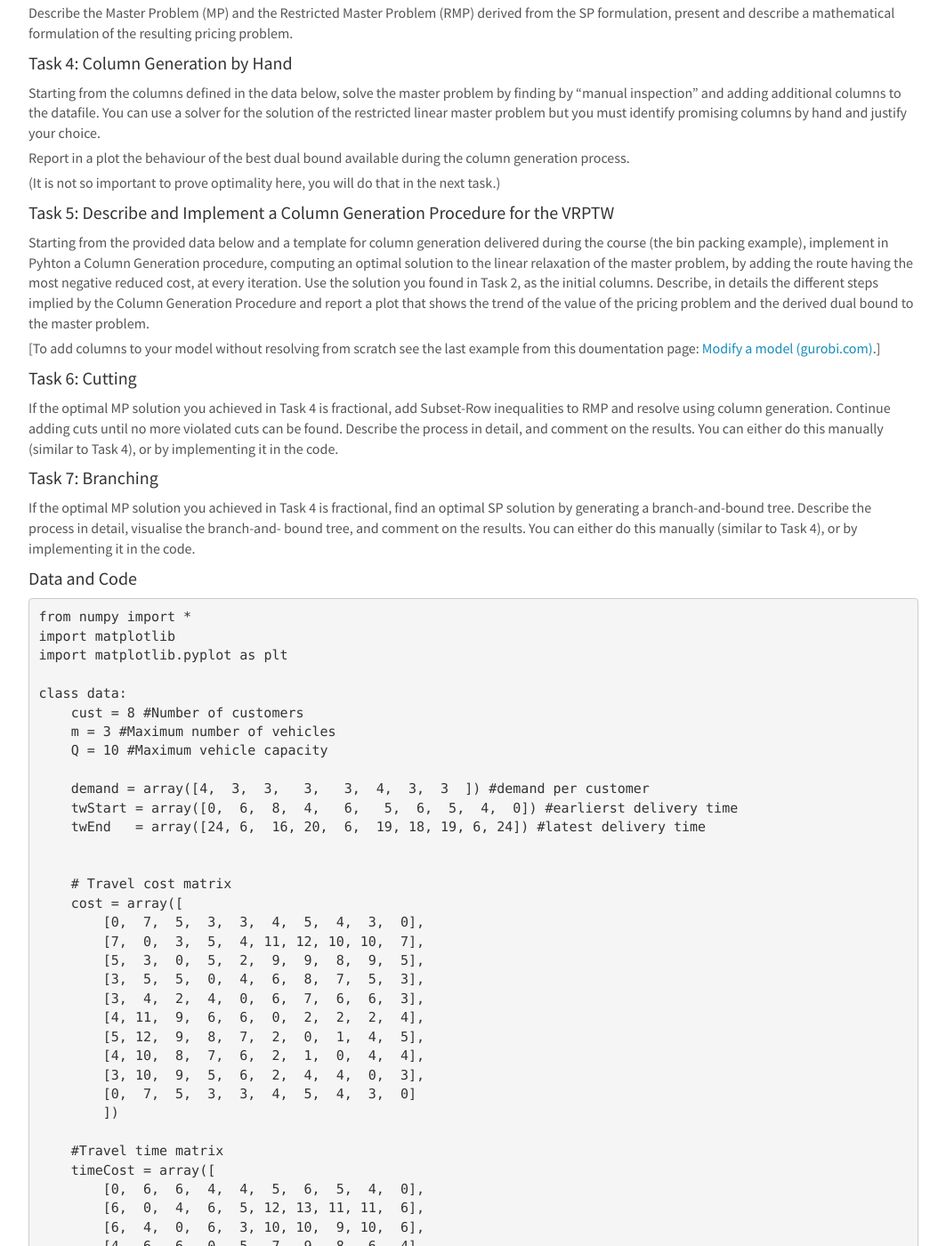
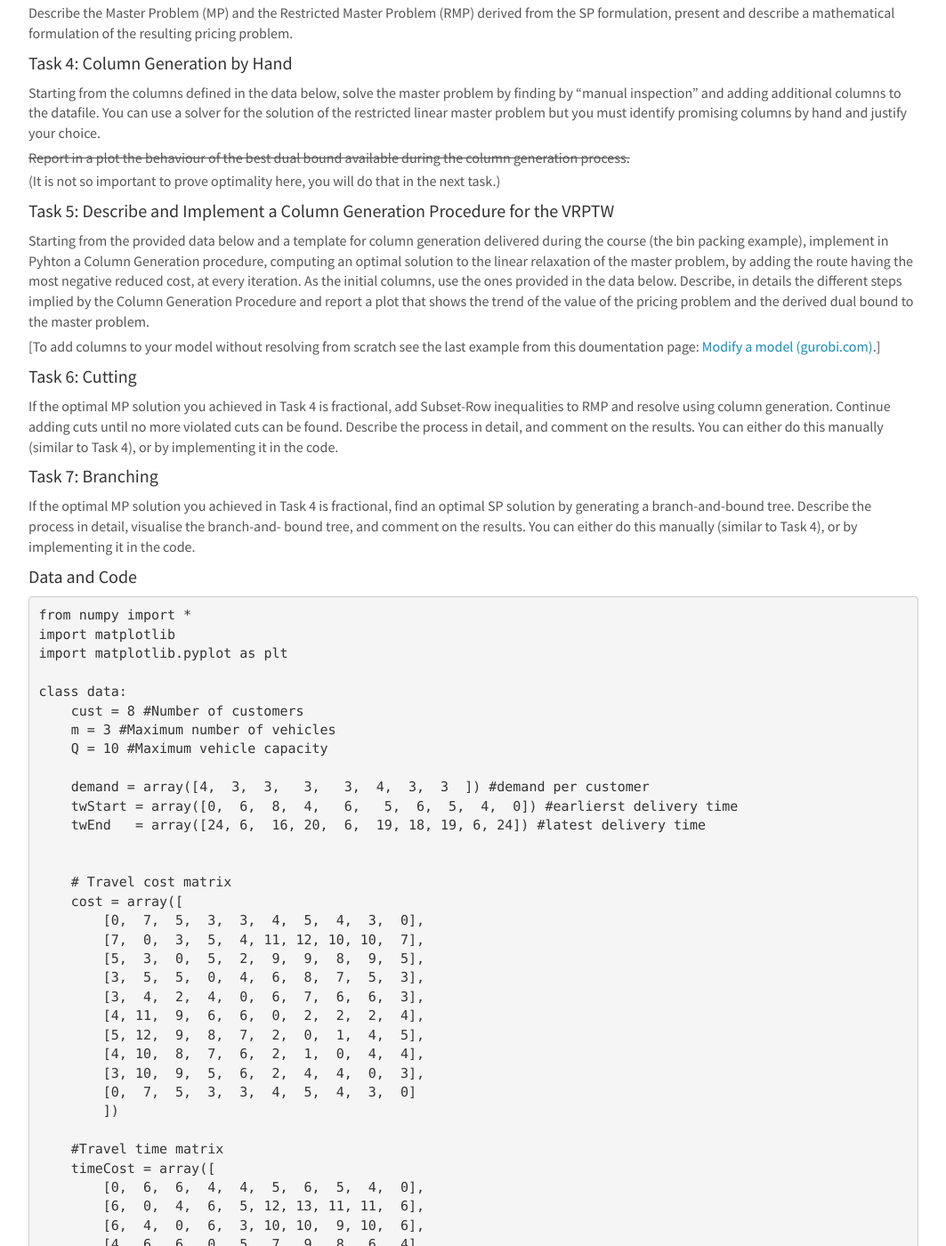
Before and after one commit to DM872/dm872.github.io, a Jekyll site: the page built from _assignments/vrptw.md, in a window 1280 px wide and 1400 px high, scrolled down 1940 px. Shown: the whole window at 89% size, without its empty margins (108-1171 px from the left). Built offline with Jekyll 4.4.1, drawn with Linux system fonts in a browser that asks for light colours; nearby versions of some CDN libraries; formulas are drawn with MathJax 3; a script that is not in the unit is left out; comment, search, counter and statistics services are not loaded; some of the changed text lies outside the part shown.

Commit message:
updated asg 1

```diff
--- a/_assignments/vrptw.md
+++ b/_assignments/vrptw.md
@@ -131,8 +131,10 @@ to the datafile. You can use a solver for the solution of the restricted
 linear master problem but you must identify promising columns by hand
 and justify your choice.
 
+<s>
 Report in a plot the behaviour of the best dual bound available during
 the column generation process.
+</s>
 
 (It is not so important to prove optimality here, you will do that in
  the next task.)
@@ -143,8 +145,8 @@ Starting from the provided data below and a template for column
 generation delivered during the course (the bin packing example),
 implement in Pyhton a Column Generation procedure, computing an optimal
 solution to the linear relaxation of the master problem, by adding the
-route having the most negative reduced cost, at every iteration. Use the
-solution you found in Task 2, as the initial columns. Describe, in
+route having the most negative reduced cost, at every iteration. As the
+initial columns, use the ones provided in the data below. Describe, in
 details the different steps implied by the Column Generation Procedure
 and report a plot that shows the trend of the value of the pricing
 problem and the derived dual bound to the master problem.
```
Also changed, not shown: other parts of _assignments/vrptw.md (+1 -1 lines), index.md (+2 -3 lines).
